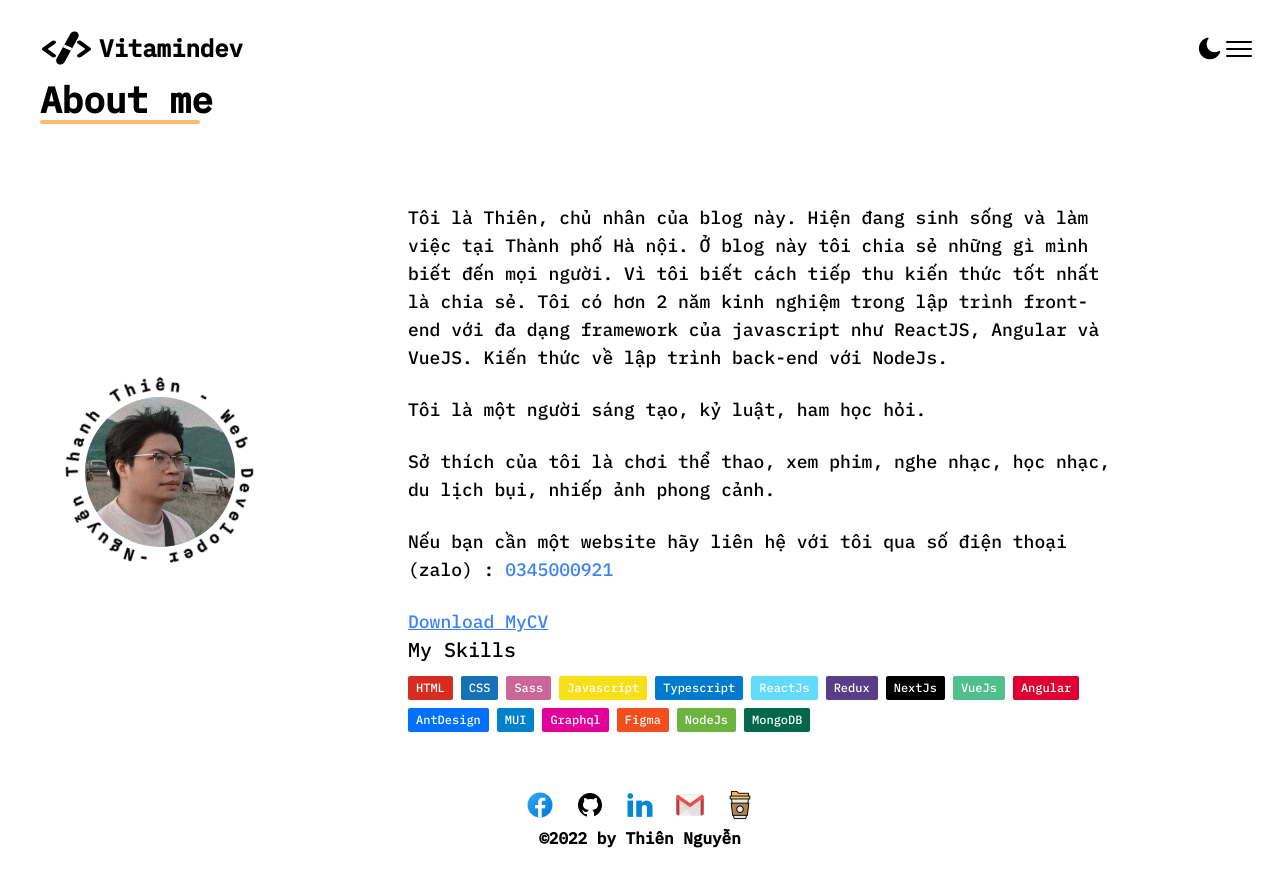
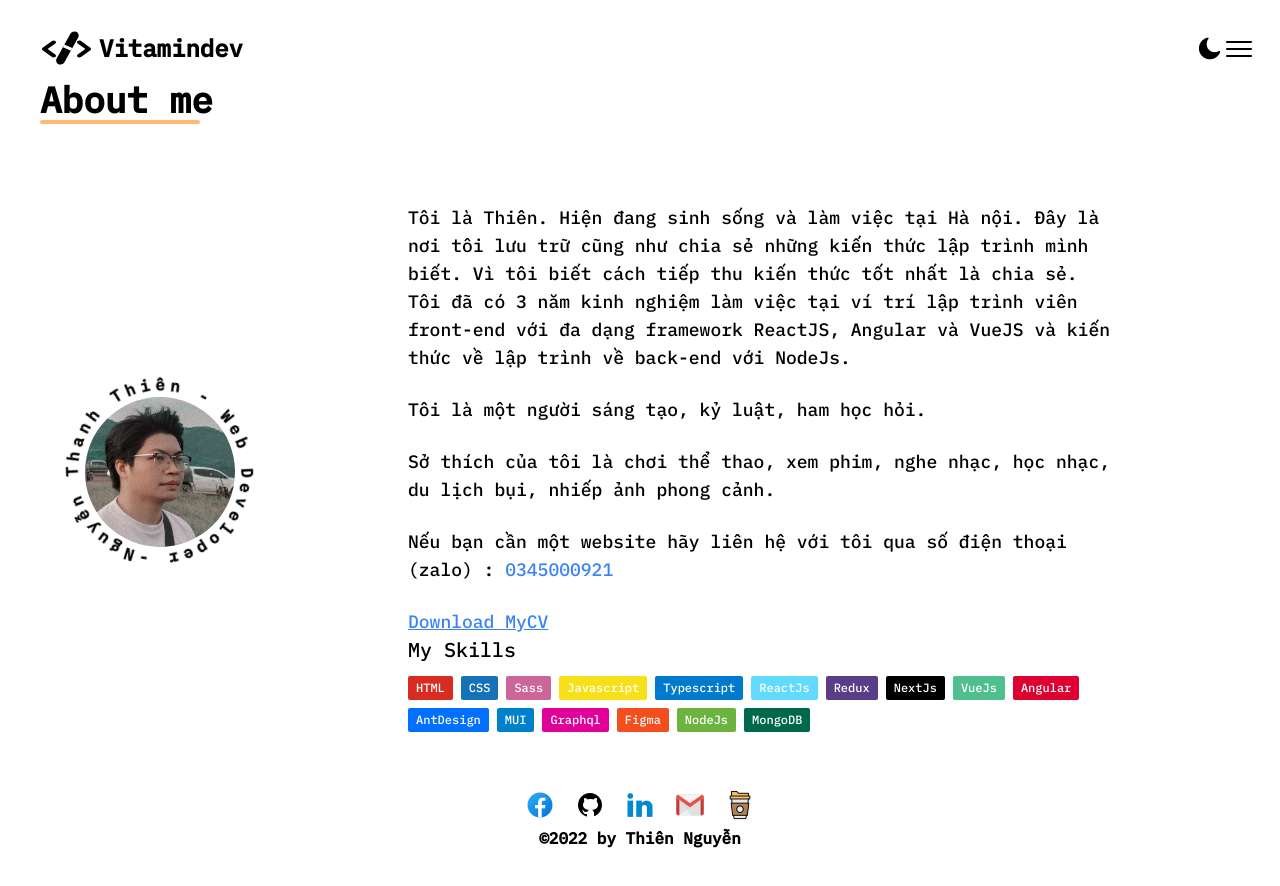
Before and after one commit to veDnimatvi/VitamindevSite, a Next.js app: page /about in a window 1280 px wide. Shown: the top 886 px of the page. Built offline with nearby package versions, Linux system fonts and the light colour scheme.

Commit message:
Update about.jsx

```diff
--- a/pages/about.jsx
+++ b/pages/about.jsx
@@ -112,12 +112,12 @@ const About = () => {
           </div>
           <div className="md:mx-32">
             <p className="mb-6 text-lg">
-              Tôi là Thiên, chủ nhân của blog này. Hiện đang sinh sống và làm
-              việc tại Thành phố Hà nội. Ở blog này tôi chia sẻ những gì mình
-              biết đến mọi người. Vì tôi biết cách tiếp thu kiến thức tốt nhất
-              là chia sẻ. Tôi có hơn 2 năm kinh nghiệm trong lập trình front-end
-              với đa dạng framework của javascript như ReactJS, Angular và
-              VueJS. Kiến thức về lập trình back-end với NodeJs.
+              Tôi là Thiên. Hiện đang sinh sống và làm
+              việc tại Hà nội. Đây là nơi tôi lưu trữ cũng như chia sẻ những kiến thức lập trình mình
+              biết. Vì tôi biết cách tiếp thu kiến thức tốt nhất
+              là chia sẻ. Tôi đã có 3 năm kinh nghiệm làm việc tại ví trí lập trình viên front-end
+              với đa dạng framework ReactJS, Angular và
+              VueJS và kiến thức về lập trình về back-end với NodeJs.
             </p>
 
             <p className="mb-6 text-lg">
```
